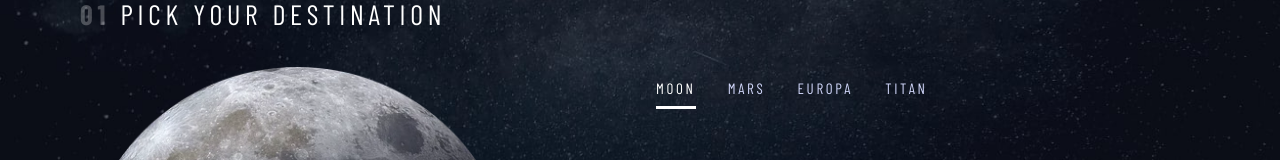
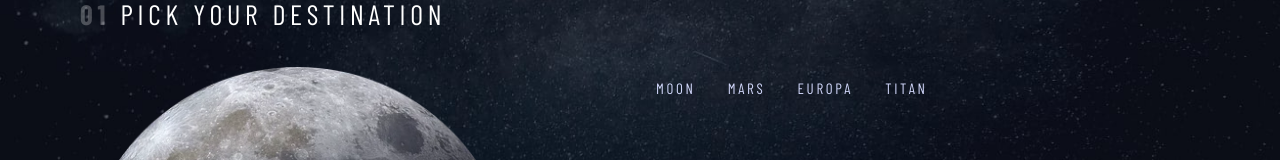
Before and after one commit to Carlos-A-P/space-tourism-website-react, a React (Create React App) app: page /destination in a window 1280 px wide. Shown: the part 199-359 px from the top of the page. Built offline with nearby package versions, Linux system fonts and the light colour scheme; a web font is replaced by a local one.

Commit message:
can now navigate destination button tabs and select but now need to make sure the initial selected item is moon on refresh

```diff
--- a/src/pages/Destination.jsx
+++ b/src/pages/Destination.jsx
@@ -35,34 +35,44 @@ function Destination(props) {
 		props.changeBG("destination");
 	});
 
-	const myBtn = useRef(null);
+	const myBtn = useRef();
 
 	const [tabFocus, settabFocus] = useState(0);
-	console.log("before: ", tabFocus);
+
 	const keyPress = (e) => {
 		const keydownLeft = 37;
 		const keydownRight = 39;
 
-		if (e.keyCode === keydownLeft || e.keyCode === keydownRight) {
-			console.log(e.keyCode);
-			// console.log(myBtn.current);
-		}
-
 		if (e.keyCode === keydownRight) {
 			if (tabFocus < 3) {
 				settabFocus(tabFocus + 1);
+				myBtn.current.children[tabFocus + 1].focus();
+			} else {
+				settabFocus(0);
+				myBtn.current.children[0].focus();
 			}
 		}
 
 		if (e.keyCode === keydownLeft) {
 			if (tabFocus > 0) {
 				settabFocus(tabFocus - 1);
+				myBtn.current.children[tabFocus - 1].focus();
 			} else {
-				settabFocus(0);
+				settabFocus(3);
+				myBtn.current.children[3].focus();
 			}
 		}
 	};
-	console.log(tabFocus);
+
+	const [clicked, setClicked] = useState(false);
+	// toggle function
+	const toggle = (index) => {
+		if (clicked === index) {
+			return;
+		}
+		//if index wasn't clicked then set to the actual value which ends up opening it
+		setClicked(index);
+	};
 
 	return (
 		<main id="main" className="grid-container grid-container--destination flow">
@@ -84,59 +94,20 @@ function Destination(props) {
 				onKeyDown={keyPress}
 				ref={myBtn}
 			>
-				{buttonList.map(({ title, id }) => {
+				{buttonList.map((item, index) => {
 					return (
 						<button
-							key={id}
-							aria-selected={tabFocus === Number(id)}
+							key={item.id}
+							onClick={() => toggle(index)}
+							aria-selected={clicked === index ? true : false}
 							role="tab"
 							className="underline-indicator uppercase ff-sans-cond text-accent letter-spacing-2"
-							tabIndex={tabFocus === Number(id) ? "0" : "-1"}
+							tabIndex={tabFocus === Number(item.id) ? "0" : "-1"}
 						>
-							{title}
+							{item.title}
 						</button>
 					);
 				})}
-				{/* <button
-					aria-selected="true"
-					role="tab"
-					aria-controls="moon-tab"
-					className="underline-indicator uppercase ff-sans-cond text-accent  letter-spacing-2"
-					tabIndex="0"
-					data-image="moon-image"
-				>
-					Moon
-				</button>
-				<button
-					aria-selected="false"
-					role="tab"
-					aria-controls="mars-tab"
-					className="underline-indicator uppercase ff-sans-cond text-accent  letter-spacing-2"
-					tabIndex="-1"
-					data-image="mars-image"
-				>
-					Mars
-				</button>
-				<button
-					aria-selected="false"
-					role="tab"
-					aria-controls="europa-tab"
-					className="underline-indicator uppercase ff-sans-cond text-accent  letter-spacing-2"
-					tabIndex="-1"
-					data-image="europa-image"
-				>
-					Europa
-				</button>
-				<button
-					aria-selected="false"
-					role="tab"
-					aria-controls="titan-tab"
-					className="underline-indicator uppercase ff-sans-cond text-accent  letter-spacing-2"
-					tabIndex="-1"
-					data-image="titan-image"
-				>
-					Titan
-				</button> */}
 			</div>
 
 			{/* this can be a component */}
```
Also changed, not shown: src/pages/notes.txt (added).
